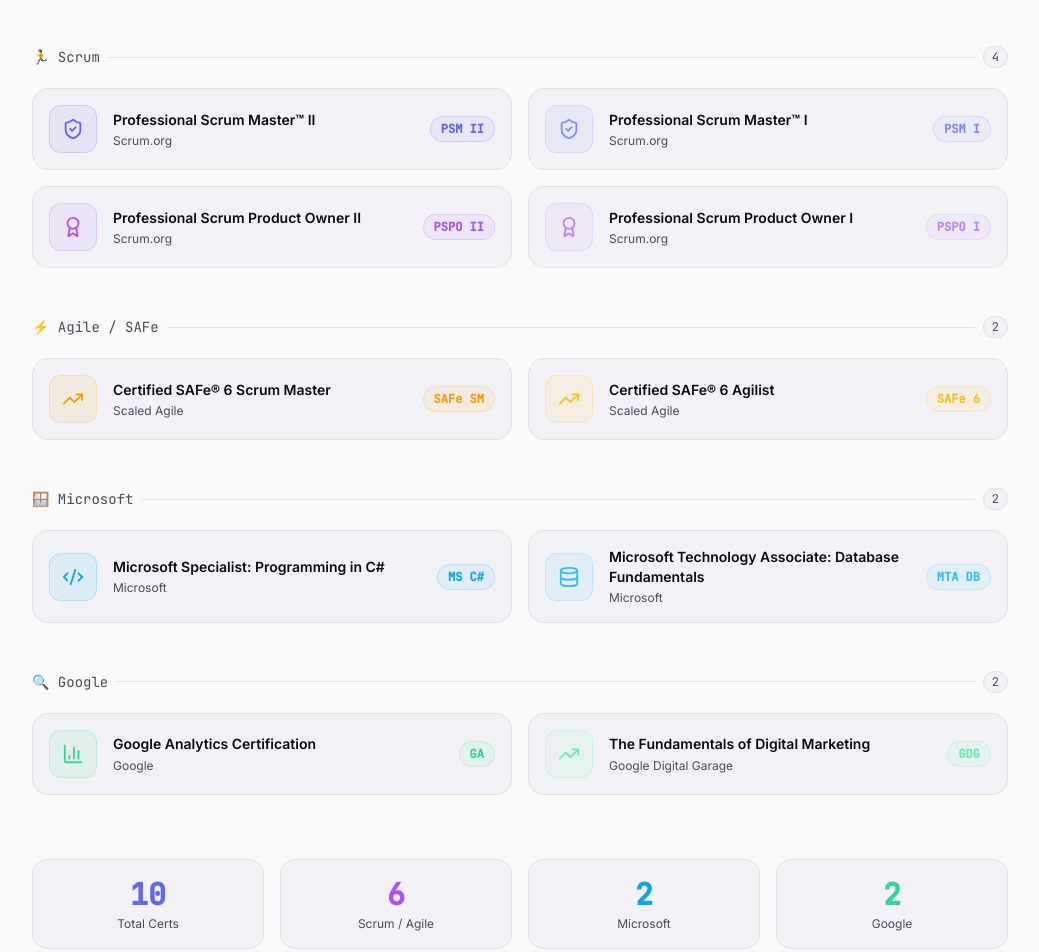
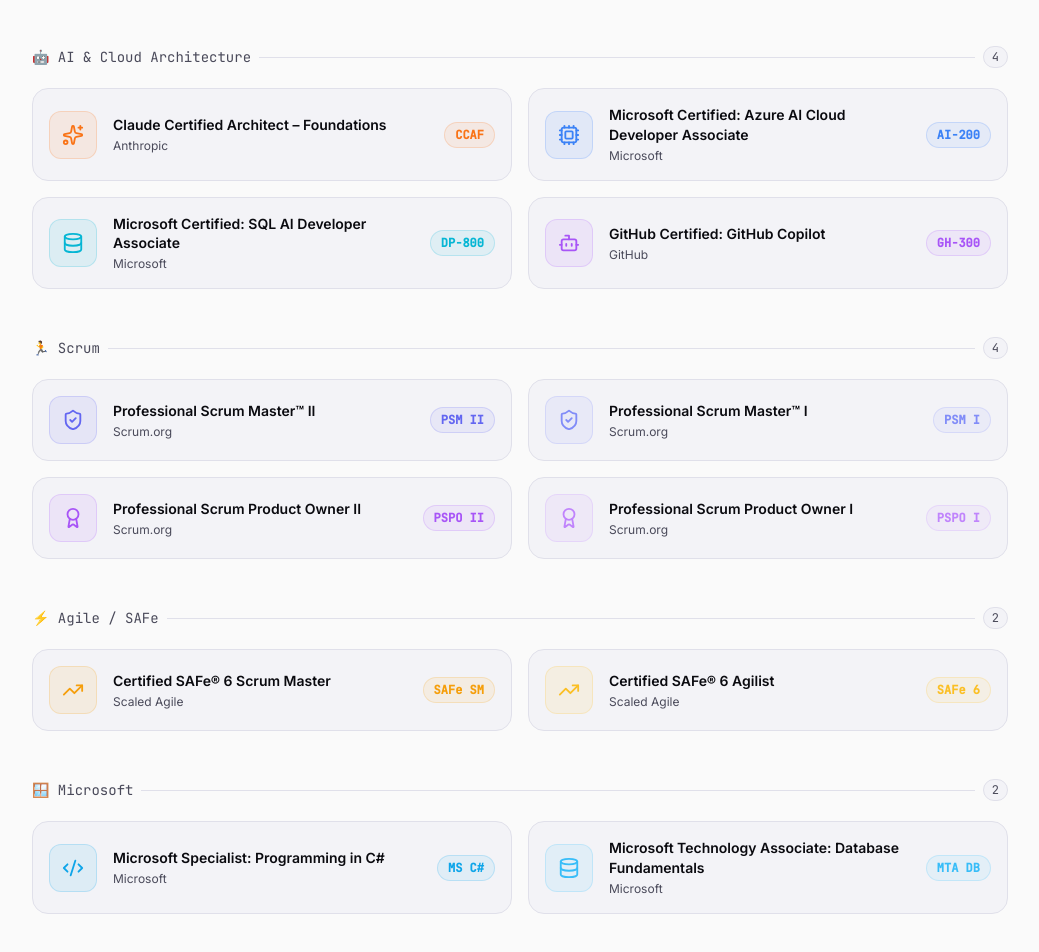
Before and after one commit to huyentran1306/portfolio-nth, a React (Vite) app: page /huyen-tran in a window 1280 px wide. Shown: the part 1680-2632 px from the top of the page, without its empty margins (120-1159 px from the left). Built offline with nearby package versions, Linux system fonts and the light colour scheme.

Commit message:
feat: add GH-300, DP-800, CCAF, and AI-200 certifications

```diff
--- a/src/sections/Certifications.tsx
+++ b/src/sections/Certifications.tsx
@@ -1,12 +1,12 @@
 import { motion } from 'framer-motion'
-import { Award, ShieldCheck, BarChart3, Code2, Database, TrendingUp } from 'lucide-react'
+import { Award, ShieldCheck, BarChart3, Code2, Database, TrendingUp, Sparkles, Bot, Cpu } from 'lucide-react'
 import { SectionWrapper } from '@/components/SectionWrapper'
 
 interface Cert {
   id: string
   title: string
   issuer: string
-  category: 'agile' | 'scrum' | 'microsoft' | 'google'
+  category: 'ai' | 'scrum' | 'agile' | 'microsoft' | 'google'
   color: string
   icon: React.ReactNode
   badge: string
@@ -14,6 +14,45 @@
 }
 
 const CERTS: Cert[] = [
+  // ── AI & Cloud Architecture ──────────────────────────────────────
+  {
+    id: 'ccaf',
+    title: 'Claude Certified Architect – Foundations',
+    issuer: 'Anthropic',
+    category: 'ai',
+    color: '#f97316',
+    icon: <Sparkles size={22} />,
+    badge: 'CCAF',
+  },
+  {
+    id: 'ai-200',
+    title: 'Microsoft Certified: Azure AI Cloud Developer Associate',
+    issuer: 'Microsoft',
+    category: 'ai',
+    color: '#3b82f6',
+    icon: <Cpu size={22} />,
+    badge: 'AI-200',
+  },
+  {
+    id: 'dp-800',
+    title: 'Microsoft Certified: SQL AI Developer Associate',
+    issuer: 'Microsoft',
+    category: 'ai',
+    color: '#06b6d4',
+    icon: <Database size={22} />,
+    badge: 'DP-800',
+  },
+  {
+    id: 'gh-300',
+    title: 'GitHub Certified: GitHub Copilot',
+    issuer: 'GitHub',
+    category: 'ai',
+    color: '#a855f7',
+    icon: <Bot size={22} />,
+    badge: 'GH-300',
+  },
+
+  // ── Scrum & Agile ────────────────────────────────────────────────
   {
     id: 'psm2',
     title: 'Professional Scrum Master™ II',
@@ -68,6 +107,8 @@
     icon: <TrendingUp size={22} />,
     badge: 'SAFe 6',
   },
+
+  // ── Microsoft Foundations ─────────────────────────────────────────
   {
     id: 'ms-csharp',
     title: 'Microsoft Specialist: Programming in C#',
@@ -86,6 +127,8 @@
     icon: <Database size={22} />,
     badge: 'MTA DB',
   },
+
+  // ── Google & Marketing ───────────────────────────────────────────
   {
     id: 'google-analytics',
     title: 'Google Analytics Certification',
@@ -107,13 +150,14 @@
 ]
 
 const CATEGORY_LABELS: Record<string, string> = {
+  ai: '🤖 AI & Cloud Architecture',
   scrum: '🏃 Scrum',
   agile: '⚡ Agile / SAFe',
   microsoft: '🪟 Microsoft',
   google: '🔍 Google',
 }
 
-const CATEGORY_ORDER = ['scrum', 'agile', 'microsoft', 'google']
+const CATEGORY_ORDER = ['ai', 'scrum', 'agile', 'microsoft', 'google']
 
 export function Certifications() {
   const grouped = CATEGORY_ORDER.reduce<Record<string, Cert[]>>((acc, cat) => {
@@ -137,13 +181,13 @@
             Certifications
           </div>
           <h2 className="text-4xl md:text-5xl font-bold mb-4" style={{ color: 'var(--fg)' }}>
-            10 Certifications.{' '}
+            {CERTS.length} Certifications.{' '}
             <span className="bg-gradient-to-r from-indigo-400 to-purple-400 bg-clip-text text-transparent">
               Zero shortcuts.
             </span>
           </h2>
           <p className="text-base max-w-xl mx-auto" style={{ color: 'var(--fg-secondary)' }}>
-            Spanning Agile frameworks, cloud platforms, and software engineering fundamentals.
+            Spanning AI engineering, Agile frameworks, cloud platforms, and software architecture.
           </p>
         </motion.div>
 
@@ -162,12 +206,12 @@
                 <span className="flex-1 h-px" style={{ background: 'var(--border)' }} />
                 <span className="text-xs px-2 py-0.5 rounded-full"
                   style={{ background: 'var(--bg-secondary)', border: '1px solid var(--border)' }}>
-                  {grouped[cat].length}
+                  {grouped[cat]?.length ?? 0}
                 </span>
               </h3>
 
               <div className="grid sm:grid-cols-2 gap-4">
-                {grouped[cat].map((cert, i) => (
+                {grouped[cat]?.map((cert, i) => (
                   <motion.div
                     key={cert.id}
                     initial={{ opacity: 0, scale: 0.95 }}
@@ -230,13 +274,14 @@
           whileInView={{ opacity: 1, y: 0 }}
           viewport={{ once: true }}
           transition={{ delay: 0.5 }}
-          className="mt-16 grid grid-cols-2 md:grid-cols-4 gap-4"
+          className="mt-16 grid grid-cols-2 sm:grid-cols-3 md:grid-cols-5 gap-4"
         >
           {[
-            { label: 'Total Certs', value: '10', color: '#6366f1' },
-            { label: 'Scrum / Agile', value: '6',  color: '#a855f7' },
-            { label: 'Microsoft', value: '2',  color: '#0ea5e9' },
-            { label: 'Google', value: '2',  color: '#34d399' },
+            { label: 'Total Certs', value: String(CERTS.length), color: '#6366f1' },
+            { label: 'AI & Architecture', value: String(grouped['ai']?.length ?? 0), color: '#f97316' },
+            { label: 'Scrum & Agile', value: String((grouped['scrum']?.length ?? 0) + (grouped['agile']?.length ?? 0)), color: '#a855f7' },
+            { label: 'Microsoft', value: String(grouped['microsoft']?.length ?? 0), color: '#0ea5e9' },
+            { label: 'Google', value: String(grouped['google']?.length ?? 0), color: '#34d399' },
           ].map(stat => (
             <div key={stat.label} className="text-center p-4 rounded-2xl"
               style={{ background: 'var(--bg-secondary)', border: '1px solid var(--border)' }}>
```
